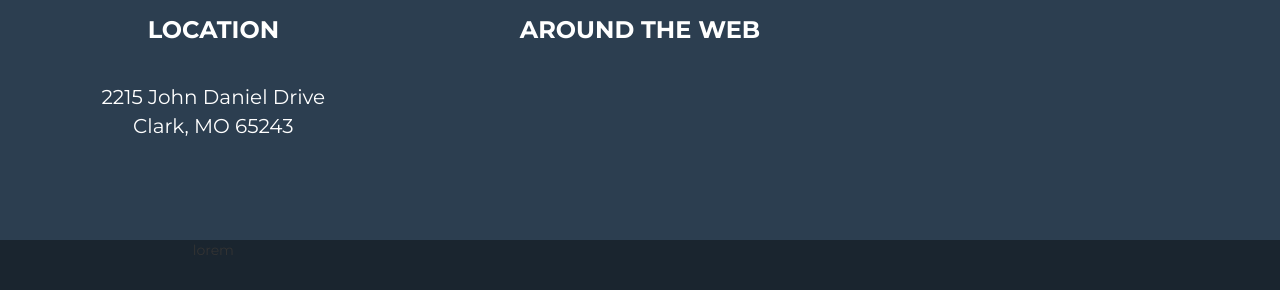
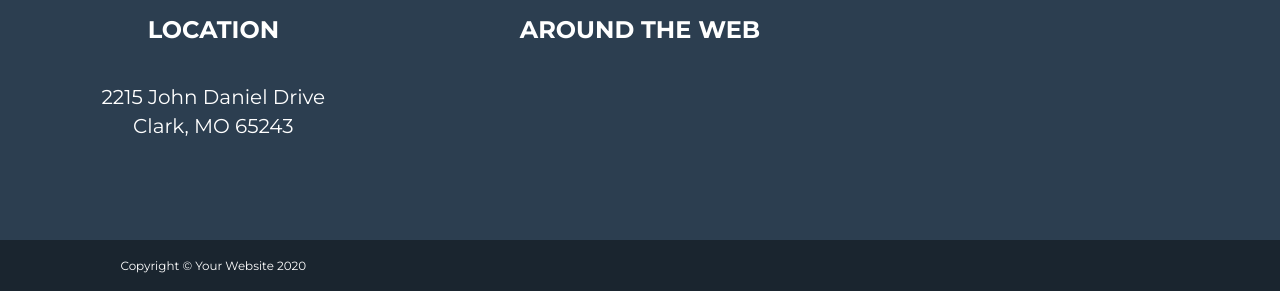
Before and after one commit to SimonaCinti/html-css-bootstrap-freelancer, a plain HTML site: page index.html in a window 1280 px wide. Shown: the part 3027-3318 px from the top of the page. Drawn offline with Linux system fonts and the light colour scheme.

```diff
--- a/css/styles.css
+++ b/css/styles.css
@@ -302,7 +302,8 @@ h3{
 
 .credits {
   background-color: #1a252f;
-  height: 50px; /*debug*/
+  line-height: 50px;
+  color:white;
 }
 
 /* ! TABLET VERSION */
--- a/index.html
+++ b/index.html
@@ -246,7 +246,7 @@
     <!-- FOOTER | CREDITS -->
     <div class="credits container-fluid text-center">
       <div class="row">
-        <div class="col-sm-12 col-md-4 col-lg-4">lorem</div>
+        <div class="col-sm-12 col-md-4 col-lg-4"><small>Copyright &copy; Your Website 2020</small></div>
       </div>
     </div>
   </footer>
```
